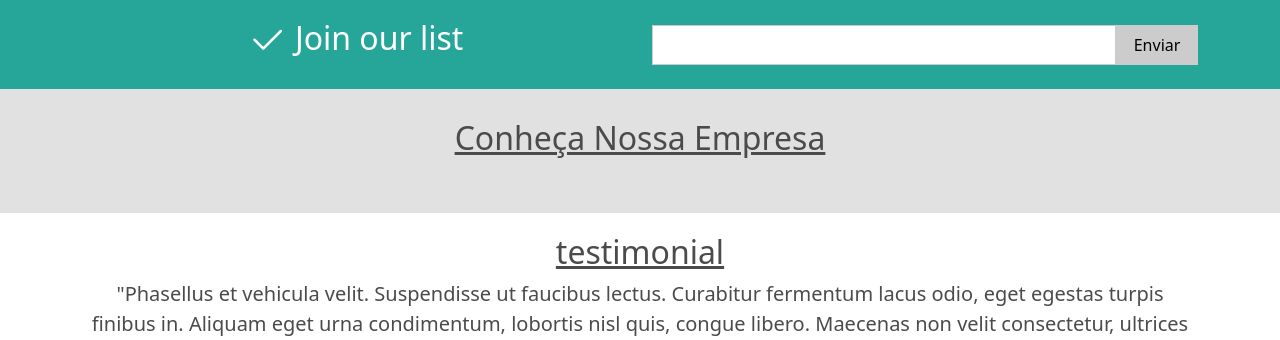
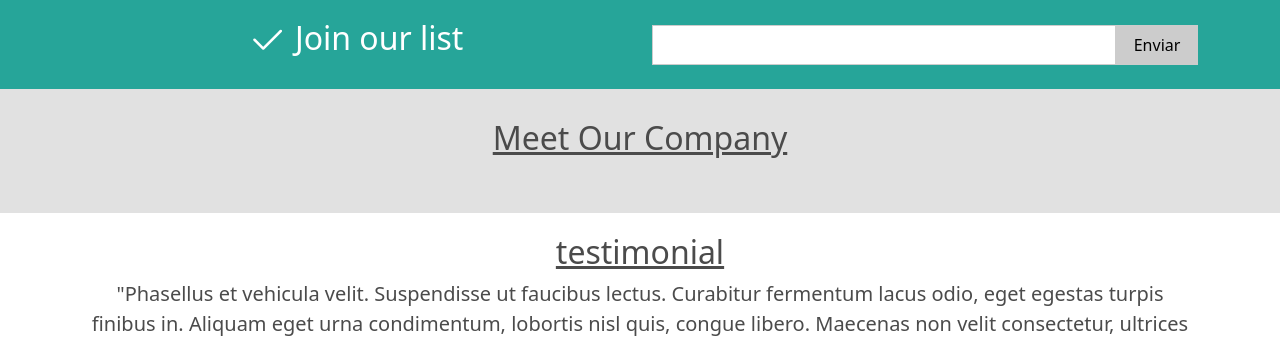
Before and after one commit to Gabriel-Spinola/My-Programming-Portfolio-Website, a PHP site: page / in a window 1280 px wide. Shown: the part 731-1071 px from the top of the page. Run offline with PHP 8.4, Linux system fonts and the light colour scheme; data that the repository does not hold is empty.

Commit message:
Updating Readme

```diff
--- a/App/index.php
+++ b/App/index.php
@@ -119,7 +119,7 @@
 
         <section class="differentials text-center">
 
-            <h2>Conheça Nossa Empresa</h2>
+            <h2>Meet Our Company</h2>
 
             <div class="container differentials-container">
 
```
Also changed, not shown: App/images/prints/Admin.png (added), App/images/prints/Main.png (added), README.md.
